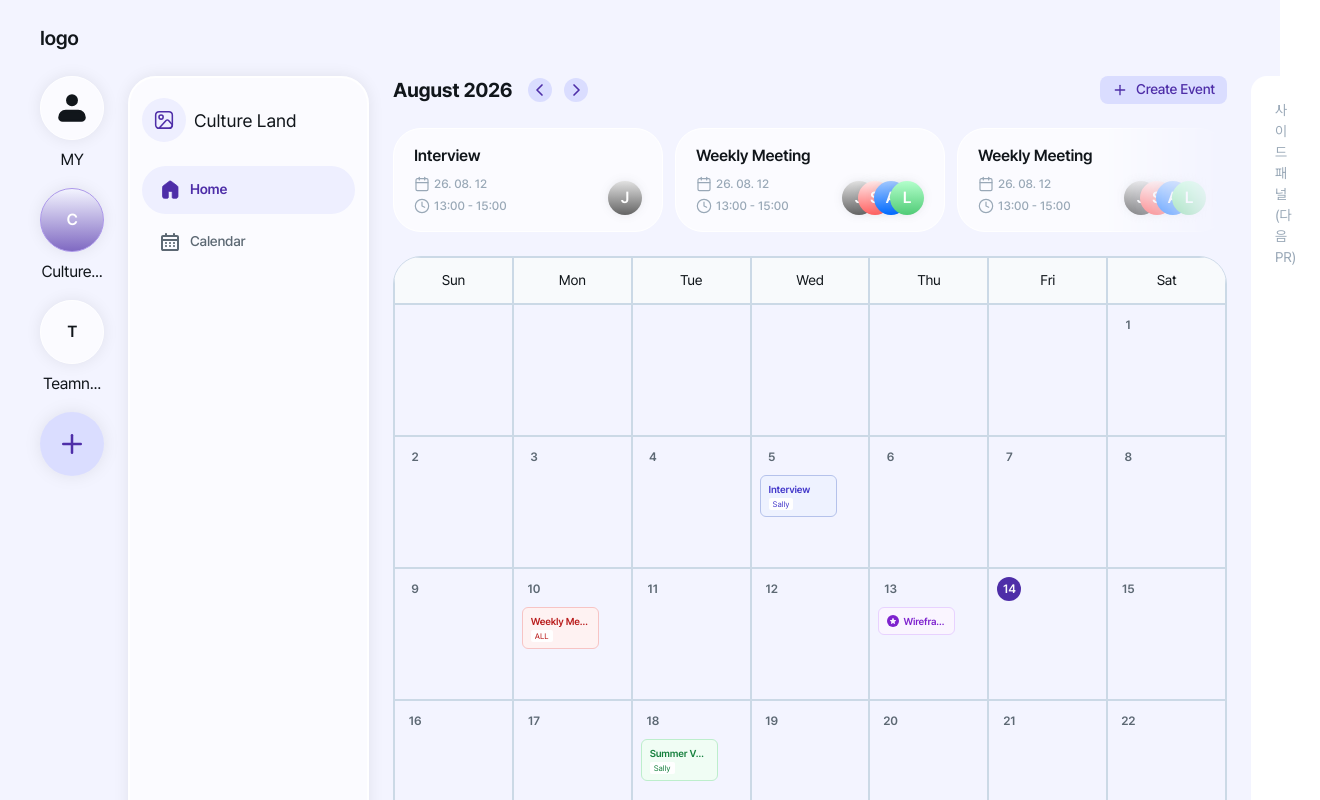
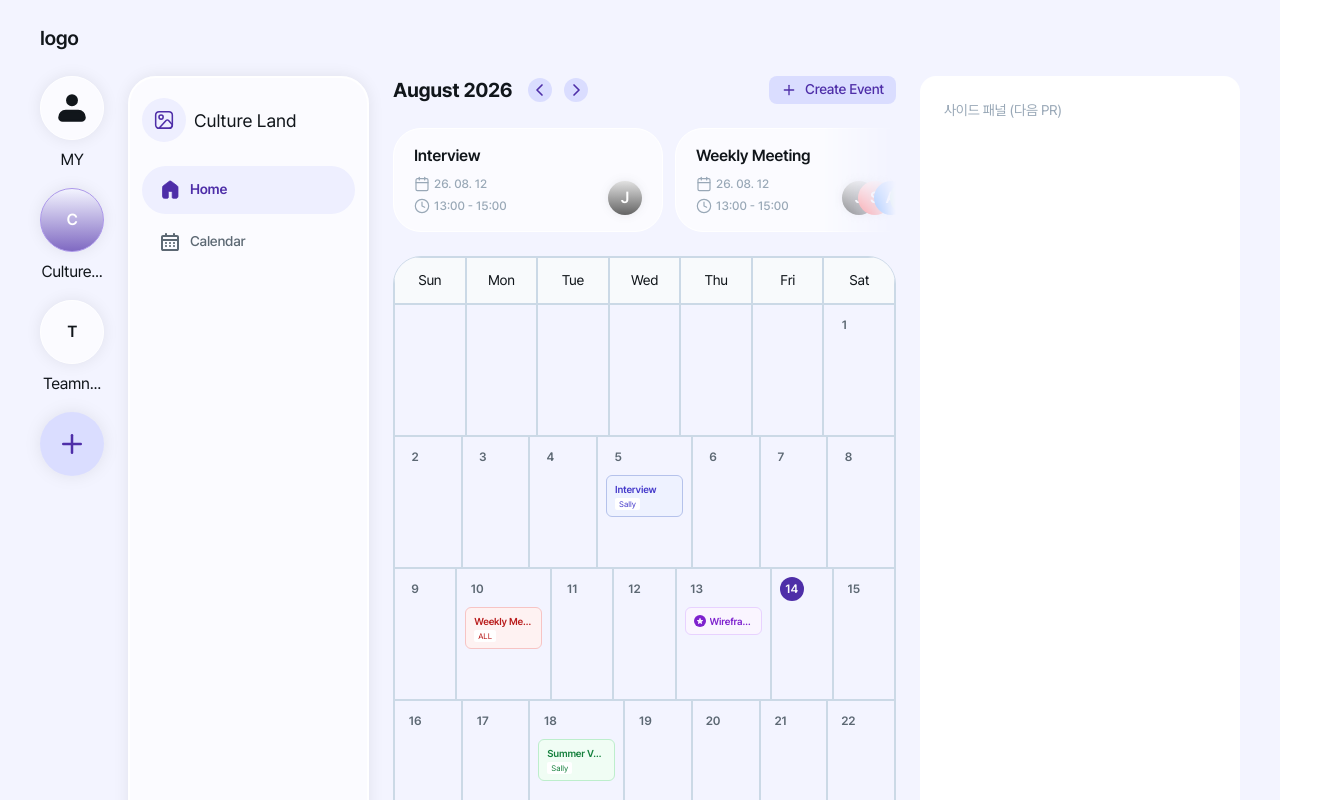
Before and after one commit to likelion-hackathon-cotempo/frontend, a React (Vite) app: page /main in a window 1280 px wide. Shown: the top 800 px of the page, 1320 px wide, since content can reach past the window. Built offline with nearby package versions, Linux system fonts and the light colour scheme.

Commit message:
[FIX] HomeLayout main min-w-0, aside shrink-0 추가로 레이아웃 찌그러짐 수정

```diff
--- a/src/components/home/HomeLayout.jsx
+++ b/src/components/home/HomeLayout.jsx
@@ -44,10 +44,10 @@ function HomeLayout() {
           onSelectMenu={setActiveMenu}
           onLogout={() => {}}
         />
-        <main className="flex-1">
+        <main className="min-w-0 flex-1">
           <CalendarCard />
         </main>
-        <aside className="w-80 rounded-2xl bg-white p-6">
+        <aside className="w-80 shrink-0 rounded-2xl bg-white p-6">
           <p className="text-body2 text-gray-500">사이드 패널 (다음 PR)</p>
         </aside>
       </div>
```
